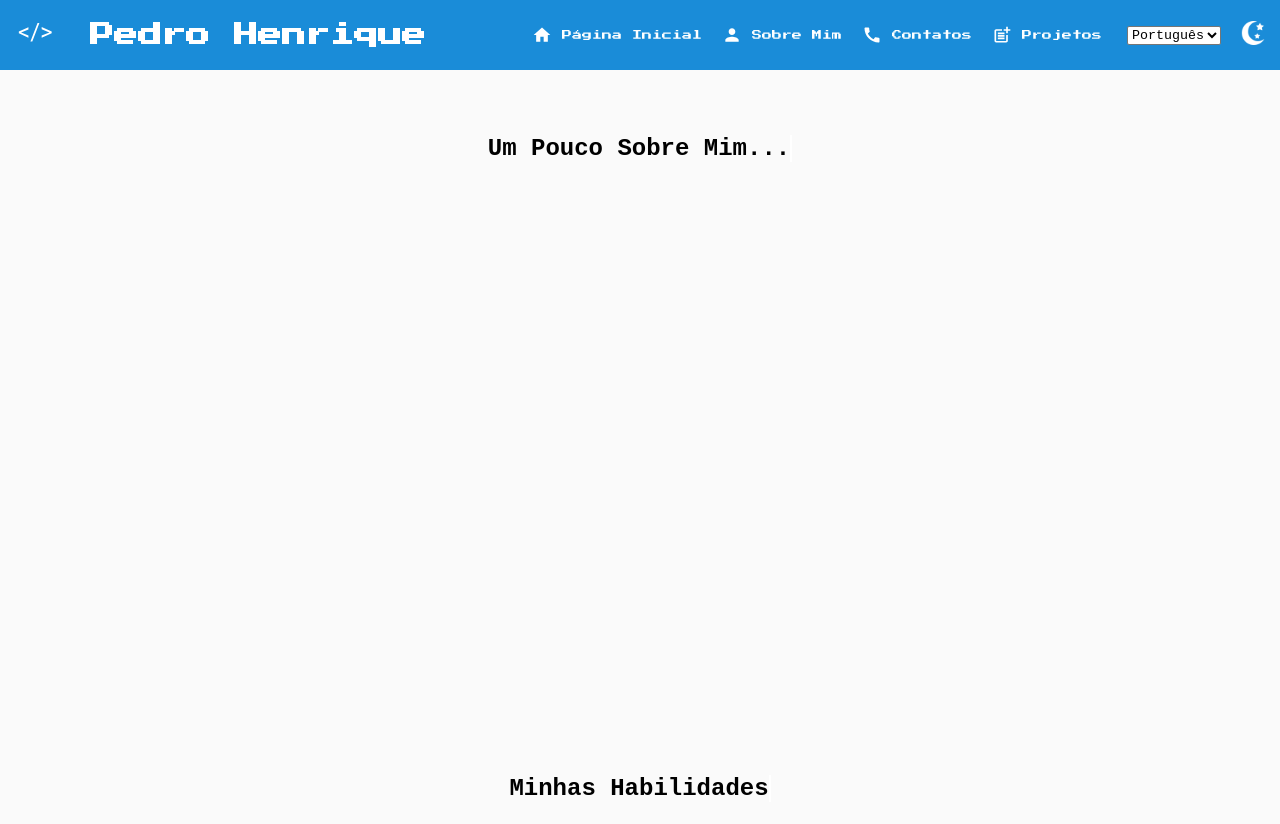
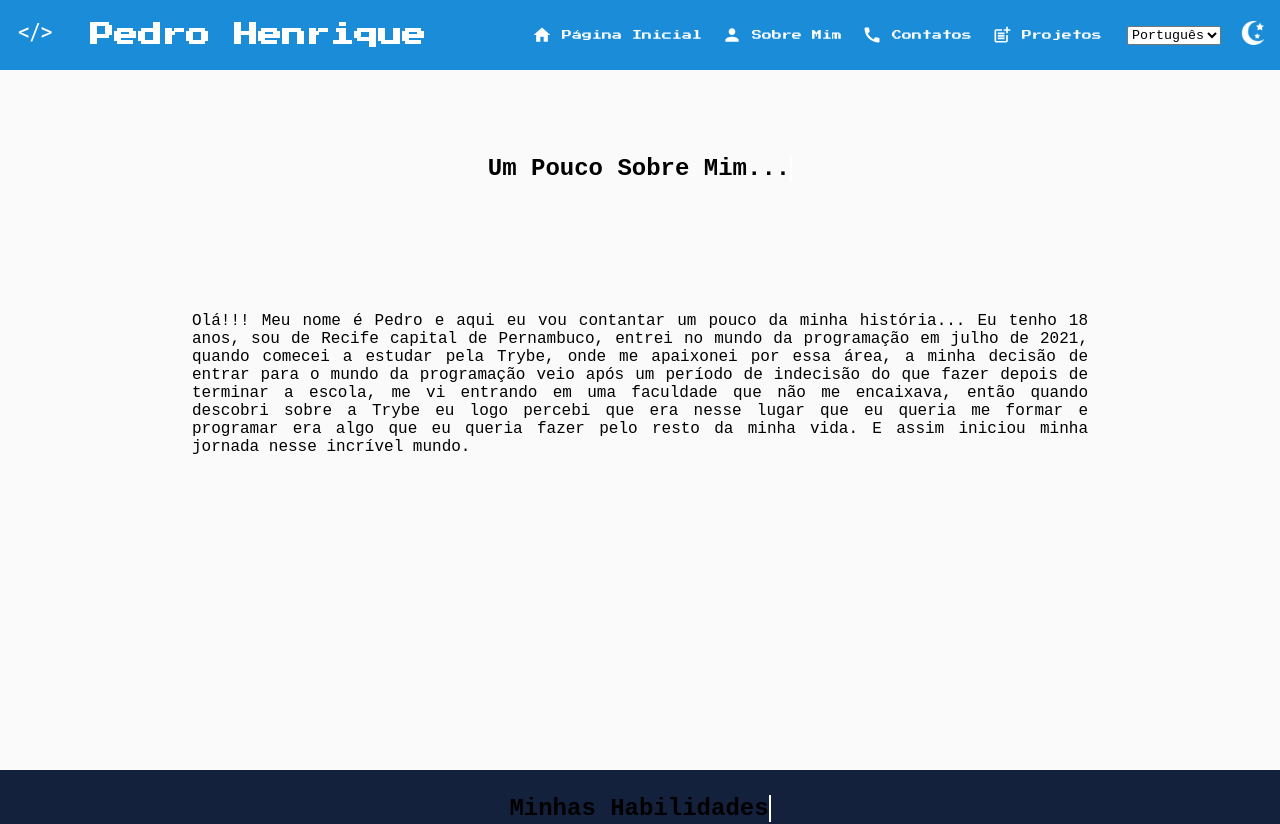
Before and after one commit to Pedro0505/my-portfolio, a React (Create React App) app: page /about in a window 1280 px wide. Shown: the top 824 px of the page. Built offline with nearby package versions, Linux system fonts and the light colour scheme; a web font is replaced by a local one.

Commit message:
feat: adicionando texto ao about me em portugues

```diff
--- a/src/data/Translation.js
+++ b/src/data/Translation.js
@@ -21,7 +21,18 @@ const langague = {
       navProjects: 'Projetos',
     },
     aboutme: {
-      headingAbout: 'Um Pouco Sobre Mim...',
+      about: {
+        headingAbout: 'Um Pouco Sobre Mim...',
+        content: `Olá!!! Meu nome é Pedro e aqui eu vou contantar um pouco da
+        minha história... Eu tenho 18 anos, sou de Recife capital de Pernambuco,
+        entrei no mundo da programação em julho de 2021, quando comecei a estudar
+        pela Trybe, onde me apaixonei por essa área, a minha decisão de entrar para
+        o mundo da programação veio após um período de indecisão do que fazer depois
+        de terminar a escola, me vi entrando em uma faculdade que não me encaixava,
+        então quando descobri sobre a Trybe eu logo percebi que era nesse lugar que eu
+        queria me formar e programar era algo que eu queria fazer pelo resto da minha
+        vida. E assim iniciou minha jornada nesse incrível mundo.`,
+      },
       headingSkills: 'Minhas Habilidades',
     },
     projectHeading: 'Projetos',
@@ -119,7 +130,12 @@ const langague = {
       navProjects: 'Projects',
     },
     aboutme: {
-      headingAbout: 'A Little About Myself...',
+      about: {
+        headingAbout: 'A Little About Myself...',
+        content: `Lorem Ipsum is the 1500s,when an unknown printer took a galley
+        of type and scrambled it to make a typespecimen book.
+        It has survived not only five centuries, but also the leap into electronic,`,
+      },
       headingSkills: 'My Skills',
     },
     projectHeading: 'Projects',
--- a/src/pages/AboutMe.jsx
+++ b/src/pages/AboutMe.jsx
@@ -4,11 +4,14 @@ import { LanguageContext } from '../context/LanguageContext';
 
 function AboutMe() {
   const { language, Translation } = useContext(LanguageContext);
-  const { aboutme: { headingAbout, headingSkills } } = Translation[language];
+  const { aboutme: { about, headingSkills } } = Translation[language];
   return (
     <main className="contanier-about">
       <section className="about-infos container-typing-about">
-        <h1 className="typing-about">{ headingAbout }</h1>
+        <h1 className="typing-about">{ about.headingAbout }</h1>
+        <div className="conteiner-content-about">
+          <p className="content-about">{ about.content }</p>
+        </div>
       </section>
       <section className="container-skills container-typing-about">
         <h1 className="typing-about">{ headingSkills }</h1>
--- a/src/style/About.css
+++ b/src/style/About.css
@@ -9,6 +9,18 @@
   display: flex;
   flex-direction: column;
   align-items: center;
+}
+
+.conteiner-content-about {
+  display: flex;
+  justify-content: center;
+  align-items: center;
+  padding-top: 80px;
+}
+
+.content-about {
+  width: 70%;
+  text-align: justify;
 }
 
 .typing-about {
@@ -50,11 +62,12 @@
   display: flex;
   flex-direction: column;
   align-items: center;
-  margin-bottom: 200px;
+  padding-bottom: 200px;
+  background-color: #14213d;
 }
 
 .about-infos {
-  margin-top: 110px;
+  margin-top: 130px;
   height: 80vh;
 }
 
--- a/src/style/Header.css
+++ b/src/style/Header.css
@@ -56,11 +56,13 @@ header section select {
     display: none;
   }
 
-  header section h1 {
-    display: none;
-  }
-
   .menu-button {
     display: block;
   }
 }
+
+@media screen and (max-width: 950px) {
+  header section h1 {
+    display: none;
+  }
+}
```
